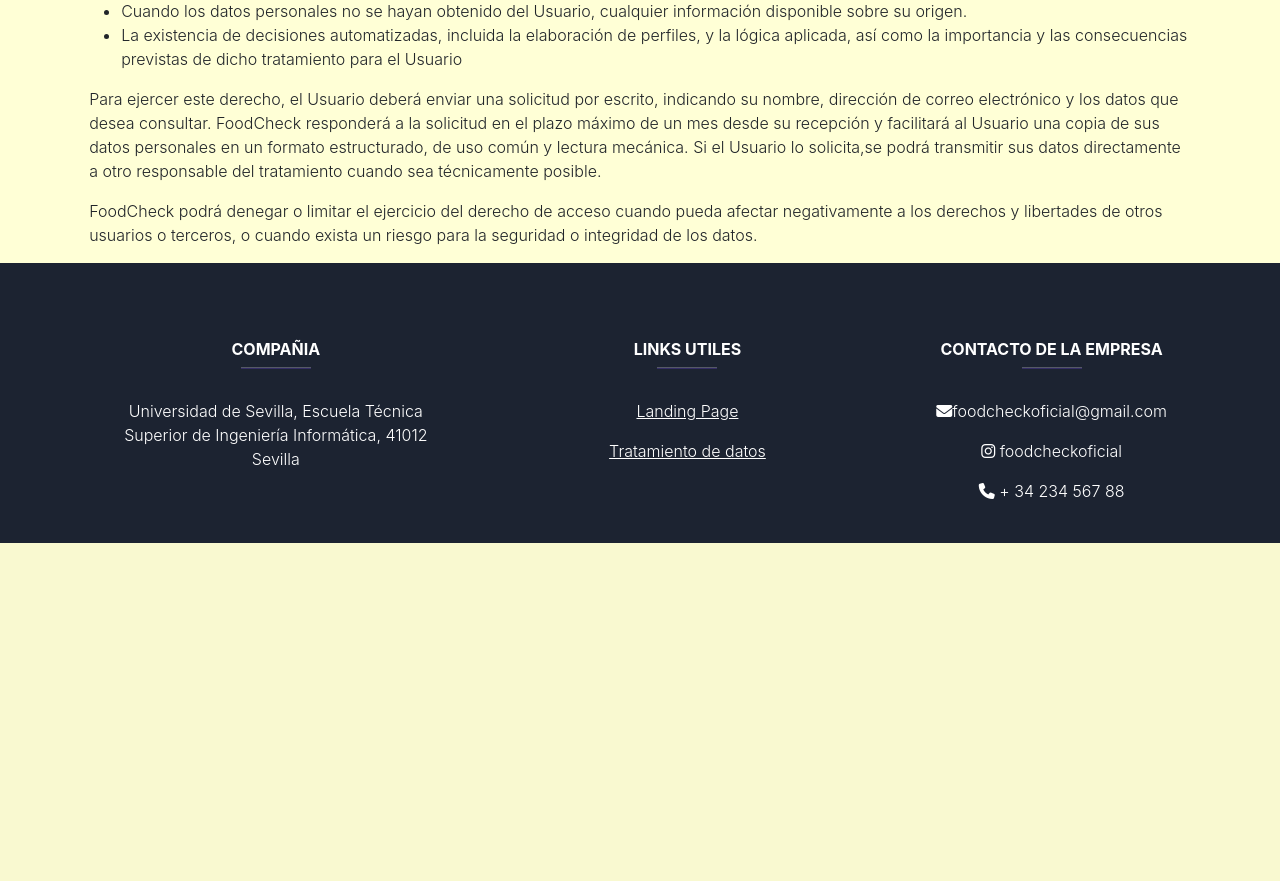
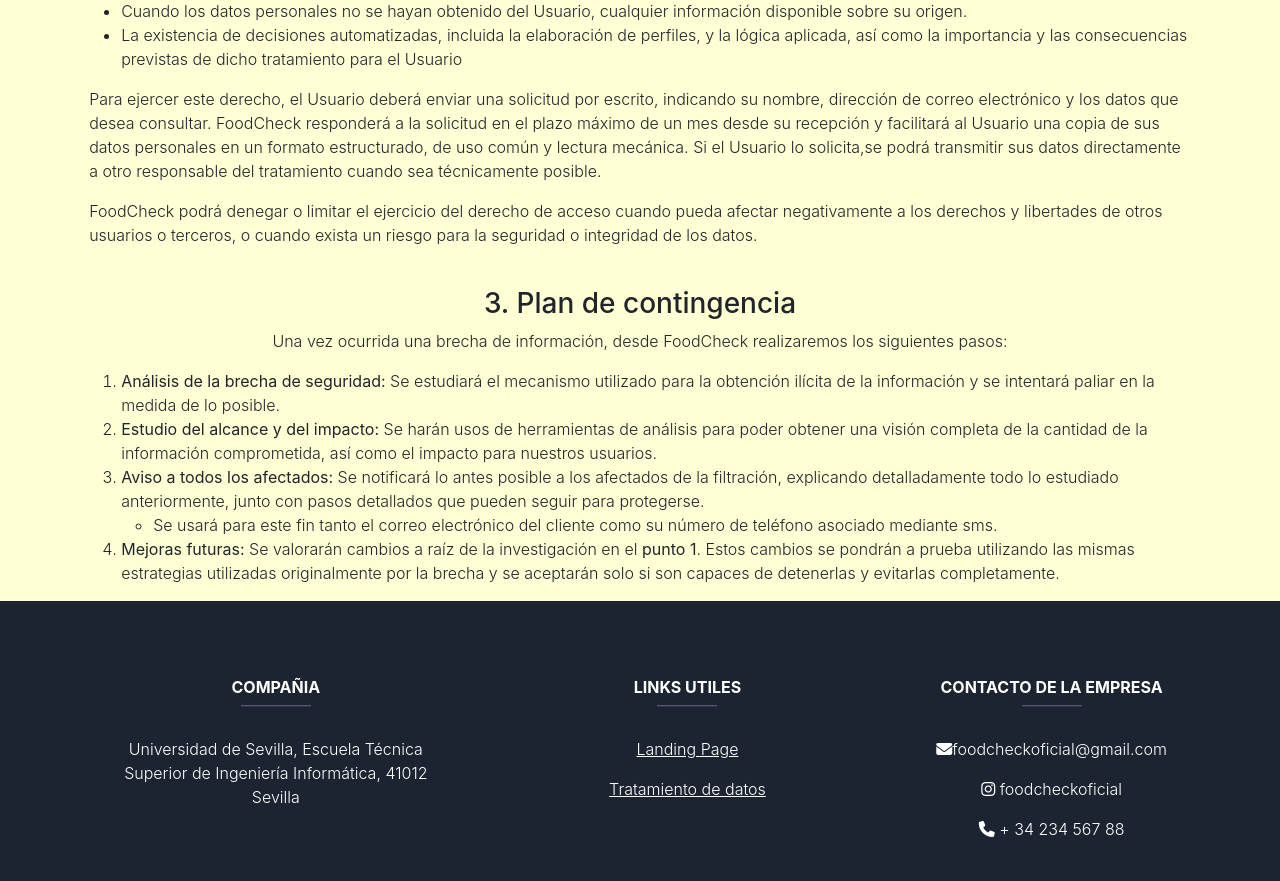
Before and after one commit to ispp-FoodCheck/FoodCheck, a Django app: page /gdpr/ in a window 1280 px wide. Shown: the part 860-1741 px from the top of the page. Before the commit the page ends 1403 px from the top, so only its background shows below. Run offline with Django 3.2, Linux system fonts and the light colour scheme; some libraries are stand-ins or nearby versions.

Commit message:
#145: GPDR FIX
Se ha arreglado un error con la pagina de GDPR que impedía que se mostrara al tener sesión iniciada

Co-Authored-By: Diego Ruiz Gil <80207565+DiegoRuizGil@users.noreply.github.com>

```diff
--- a/FoodCheck/authentication/templates/gdpr.html
+++ b/FoodCheck/authentication/templates/gdpr.html
@@ -89,6 +89,20 @@
     terceros, o cuando exista un riesgo para la seguridad o integridad de los
     datos.
   </p>
+
+  <h3 class="mt-4">3. Plan de contingencia</h3>
+  <p>Una vez ocurrida una brecha de información, desde FoodCheck realizaremos los siguientes pasos:</p>
+  <ol>
+    <li><b>Análisis de la brecha de seguridad: </b>Se estudiará el mecanismo utilizado para la obtención ilícita de la información y se intentará paliar en la medida de lo posible.</li>
+    <li><b>Estudio del alcance y del impacto: </b>Se harán usos de herramientas de análisis para poder obtener una visión completa de la cantidad de la información comprometida, así como el impacto para nuestros usuarios.</li>
+    <li><b>Aviso a todos los afectados: </b>Se notificará lo antes posible a los afectados de la filtración, explicando detalladamente todo lo estudiado anteriormente, junto con pasos detallados que pueden seguir para protegerse.</li>
+    <ul>
+      <li>Se usará para este fin tanto el correo electrónico del cliente como su número de teléfono asociado mediante sms.</li>
+    </ul>
+    <li><b>Mejoras futuras: </b>Se valorarán cambios a raíz de la investigación en el <b>punto 1</b>. Estos cambios se pondrán a prueba utilizando las mismas estrategias utilizadas originalmente por la brecha y se aceptarán solo si son capaces de detenerlas y evitarlas completamente.</li>
+  </ol>
+
+
 </div>
 
 {% endblock %}
--- a/FoodCheck/authentication/views.py
+++ b/FoodCheck/authentication/views.py
@@ -55,7 +55,7 @@
 def terms_view(request):
     return render(request, 'terms.html')
 
-@user_not_authenticated
+
 @require_safe
 def gdpr_view(request):
     return render(request, 'gdpr.html')
```
